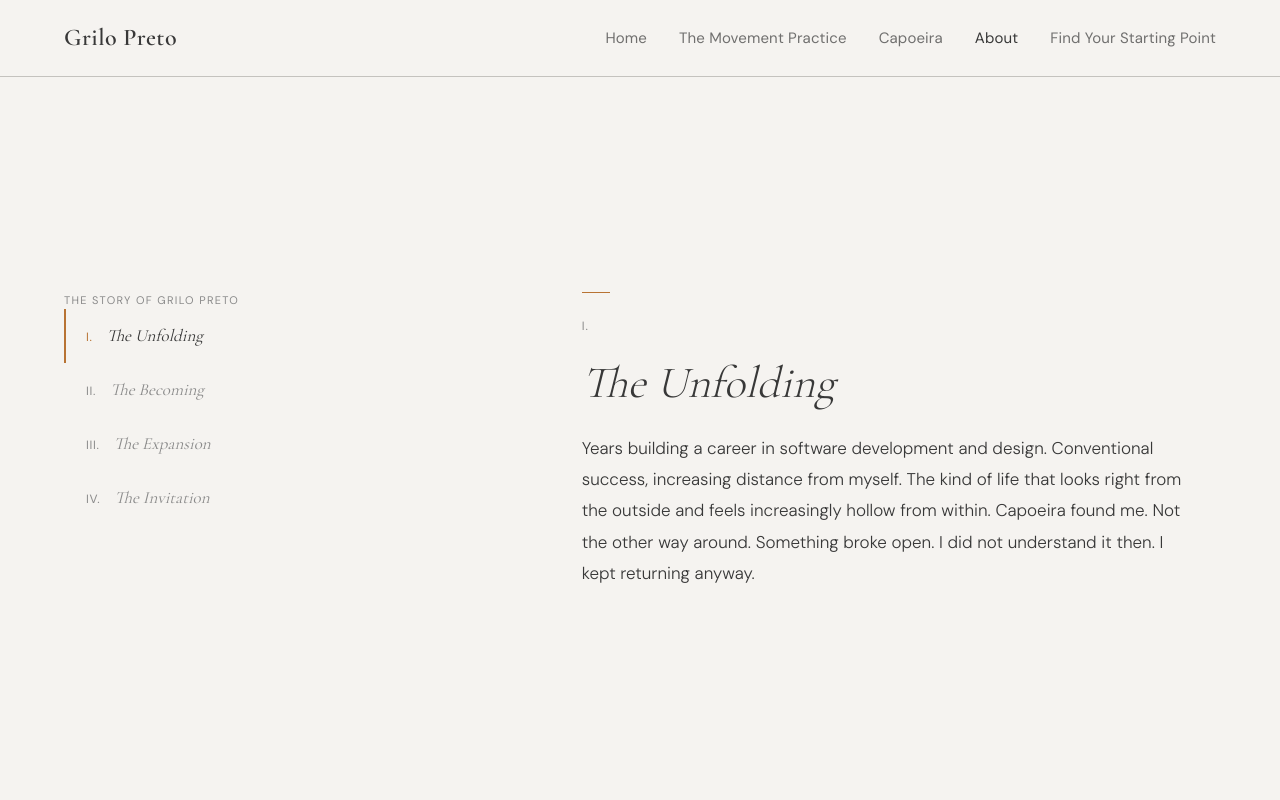
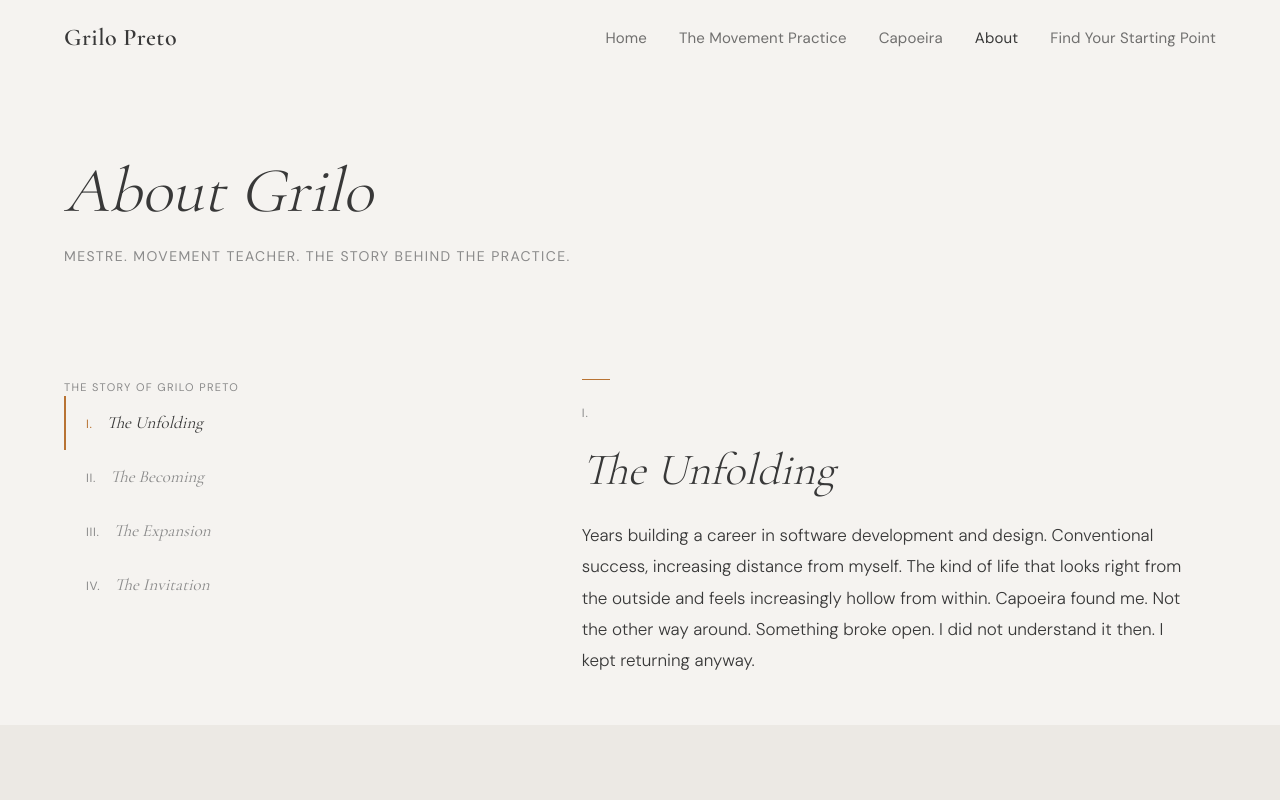
Before and after one commit to idevign/grilo-preto, a Next.js app: page /about in a window 1280 px wide. Shown: the top 800 px of the page. Built offline with nearby package versions, Linux system fonts and the light colour scheme.

Commit message:
all current changes

```diff
--- a/src/app/(main)/about/page.tsx
+++ b/src/app/(main)/about/page.tsx
@@ -31,7 +31,36 @@ export default function About() {
   return (
     <main>
 
-      {/* ── Desktop: two-column, full viewport height ── */}
+      {/* ── Header ── */}
+      <section style={{ padding: "5rem 1.5rem 4rem", maxWidth: "1200px", margin: "0 auto" }}>
+        <h1
+          style={{
+            fontFamily: "var(--font-display)",
+            fontSize: "clamp(2.5rem, 5vw, 4.5rem)",
+            fontWeight: 300,
+            fontStyle: "italic",
+            lineHeight: 1.1,
+            color: "var(--color-dark)",
+            margin: "0 0 1.25rem",
+          }}
+        >
+          About Grilo
+        </h1>
+        <p
+          style={{
+            fontFamily: "var(--font-body)",
+            fontSize: "0.875rem",
+            letterSpacing: "0.1em",
+            textTransform: "uppercase",
+            color: "var(--color-mid)",
+            margin: 0,
+          }}
+        >
+          Mestre. Movement teacher. The story behind the practice.
+        </p>
+      </section>
+
+      {/* ── Desktop: two-column ── */}
       <div className="about-desktop">
         <div className="about-inner">
 
@@ -227,10 +256,8 @@ export default function About() {
 
         /* ── Desktop ── */
         .about-desktop {
-          height: calc(100dvh - 4.5rem);
-          overflow: hidden;
           display: flex;
-          align-items: center;
+          align-items: flex-start;
         }
         .about-inner {
           display: flex;
--- a/src/app/(main)/capoeira/page.tsx
+++ b/src/app/(main)/capoeira/page.tsx
@@ -34,11 +34,9 @@ export default function Capoeira() {
       {/* ── Section 1: What it is ── */}
       <section
         style={{
-          padding: "0 1.5rem 6rem",
+          padding: "4rem 1.5rem 6rem",
           maxWidth: "1200px",
           margin: "0 auto",
-          borderTop: "1px solid var(--color-subtle)",
-          paddingTop: "4rem",
         }}
       >
         <div style={{ maxWidth: "680px", display: "flex", flexDirection: "column", gap: "2rem" }}>
--- a/src/app/rmp/guided/page.tsx
+++ b/src/app/rmp/guided/page.tsx
@@ -70,11 +70,9 @@ export default function RmpGuided() {
       {/* ── Section 1: No heading ── */}
       <section
         style={{
-          padding: "0 1.5rem 6rem",
+          padding: "4rem 1.5rem 6rem",
           maxWidth: "1200px",
           margin: "0 auto",
-          borderTop: "1px solid var(--color-subtle)",
-          paddingTop: "4rem",
         }}
       >
         <div style={{ maxWidth: "680px", display: "flex", flexDirection: "column", gap: "1.75rem" }}>
--- a/src/app/rmp/in-person/page.tsx
+++ b/src/app/rmp/in-person/page.tsx
@@ -125,11 +125,9 @@ export default function RmpInPerson() {
       {/* ── Section 1: No heading ── */}
       <section
         style={{
-          padding: "0 1.5rem 6rem",
+          padding: "4rem 1.5rem 6rem",
           maxWidth: "1200px",
           margin: "0 auto",
-          borderTop: "1px solid var(--color-subtle)",
-          paddingTop: "4rem",
         }}
       >
         <div style={{ maxWidth: "680px", display: "flex", flexDirection: "column", gap: "1.75rem" }}>
--- a/src/app/rmp/page.tsx
+++ b/src/app/rmp/page.tsx
@@ -17,7 +17,7 @@ export default function RmpHome() {
             margin: "0 0 1.25rem",
           }}
         >
-          The Practice
+          Ritual
         </h1>
         <p
           style={{
@@ -29,18 +29,16 @@ export default function RmpHome() {
             margin: 0,
           }}
         >
-          A physical-first path to self mastery
+          Movement Practice. A physical-first path to self mastery.
         </p>
       </section>
 
       {/* ── Section 1: No heading ── */}
       <section
         style={{
-          padding: "0 1.5rem 6rem",
+          padding: "4rem 1.5rem 6rem",
           maxWidth: "1200px",
           margin: "0 auto",
-          borderTop: "1px solid var(--color-subtle)",
-          paddingTop: "4rem",
         }}
       >
         <div style={{ maxWidth: "680px", display: "flex", flexDirection: "column", gap: "1.25rem" }}>
--- a/src/app/rmp/personalized/page.tsx
+++ b/src/app/rmp/personalized/page.tsx
@@ -55,11 +55,9 @@ export default function RmpPersonalized() {
       {/* ── Section 1: No heading ── */}
       <section
         style={{
-          padding: "0 1.5rem 6rem",
+          padding: "4rem 1.5rem 6rem",
           maxWidth: "1200px",
           margin: "0 auto",
-          borderTop: "1px solid var(--color-subtle)",
-          paddingTop: "4rem",
         }}
       >
         <div style={{ maxWidth: "680px", display: "flex", flexDirection: "column", gap: "1.75rem" }}>
--- a/src/components/Navigation.tsx
+++ b/src/components/Navigation.tsx
@@ -24,7 +24,6 @@ export default function Navigation() {
   return (
     <header
       style={{
-        borderBottom: "1px solid var(--color-subtle)",
         backgroundColor: "var(--color-base)",
       }}
     >
--- a/src/components/RmpNavigation.tsx
+++ b/src/components/RmpNavigation.tsx
@@ -5,10 +5,10 @@ import { usePathname } from "next/navigation";
 import { useState } from "react";
 
 const links = [
-  { label: "The Practice", href: "/" },
   { label: "Guided", href: "/guided" },
   { label: "In-Person", href: "/in-person" },
   { label: "Personalized", href: "/personalized" },
+  { label: "Grilo", href: "/", mainSite: true },
   { label: "Find Your Starting Point", href: "/starting-point" },
 ];
 
@@ -32,11 +32,11 @@ export default function RmpNavigation() {
 
   // In dev, pages live at /rmp/*; on the subdomain they live at /*
   const basePath = pathname.startsWith("/rmp") ? "/rmp" : "";
+  const mainSiteHref = basePath ? "/" : "https://grilopreto.com";
 
   return (
     <header
       style={{
-        borderBottom: "1px solid var(--color-subtle)",
         backgroundColor: "var(--color-base)",
       }}
     >
@@ -78,12 +78,8 @@ export default function RmpNavigation() {
           }}
         >
           {links.map((link) => {
-            const active = isActive(link.href, pathname);
-            return (
-              <li key={link.href}>
-                <Link
-                  href={resolveHref(link.href, basePath)}
-                  style={{
+            const active = !link.mainSite && isActive(link.href, pathname);
+            const linkStyle = {
               fontFamily: "var(--font-body)",
               fontSize: "0.9375rem",
               color: "var(--color-dark)",
@@ -91,12 +87,28 @@ export default function RmpNavigation() {
               letterSpacing: "0.01em",
               opacity: active ? 1 : 0.7,
               transition: "opacity 0.2s",
-                  }}
+            };
+            return (
+              <li key={link.href}>
+                {link.mainSite ? (
+                  <a
+                    href={mainSiteHref}
+                    style={linkStyle}
+                    onMouseEnter={(e) => { e.currentTarget.style.opacity = "1"; }}
+                    onMouseLeave={(e) => { e.currentTarget.style.opacity = "0.7"; }}
+                  >
+                    {link.label}
+                  </a>
+                ) : (
+                  <Link
+                    href={resolveHref(link.href, basePath)}
+                    style={linkStyle}
                     onMouseEnter={(e) => { if (!active) e.currentTarget.style.opacity = "1"; }}
                     onMouseLeave={(e) => { if (!active) e.currentTarget.style.opacity = "0.7"; }}
                   >
                     {link.label}
                   </Link>
+                )}
               </li>
             );
           })}
@@ -134,22 +146,29 @@ export default function RmpNavigation() {
         <div style={{ borderTop: "1px solid var(--color-subtle)", padding: "1rem 1.5rem 1.5rem" }}>
           <ul style={{ listStyle: "none", margin: 0, padding: 0, display: "flex", flexDirection: "column", gap: "1rem" }}>
             {links.map((link) => {
-              const active = isActive(link.href, pathname);
-              return (
-                <li key={link.href}>
-                  <Link
-                    href={resolveHref(link.href, basePath)}
-                    onClick={() => setOpen(false)}
-                    style={{
+              const active = !link.mainSite && isActive(link.href, pathname);
+              const linkStyle = {
                 fontFamily: "var(--font-body)",
                 fontSize: "1rem",
                 color: "var(--color-dark)",
                 textDecoration: "none",
                 opacity: active ? 1 : 0.7,
-                    }}
+              };
+              return (
+                <li key={link.href}>
+                  {link.mainSite ? (
+                    <a href={mainSiteHref} onClick={() => setOpen(false)} style={linkStyle}>
+                      {link.label}
+                    </a>
+                  ) : (
+                    <Link
+                      href={resolveHref(link.href, basePath)}
+                      onClick={() => setOpen(false)}
+                      style={linkStyle}
                     >
                       {link.label}
                     </Link>
+                  )}
                 </li>
               );
             })}
```
Lines whose indentation alone changed are shown as unchanged.
